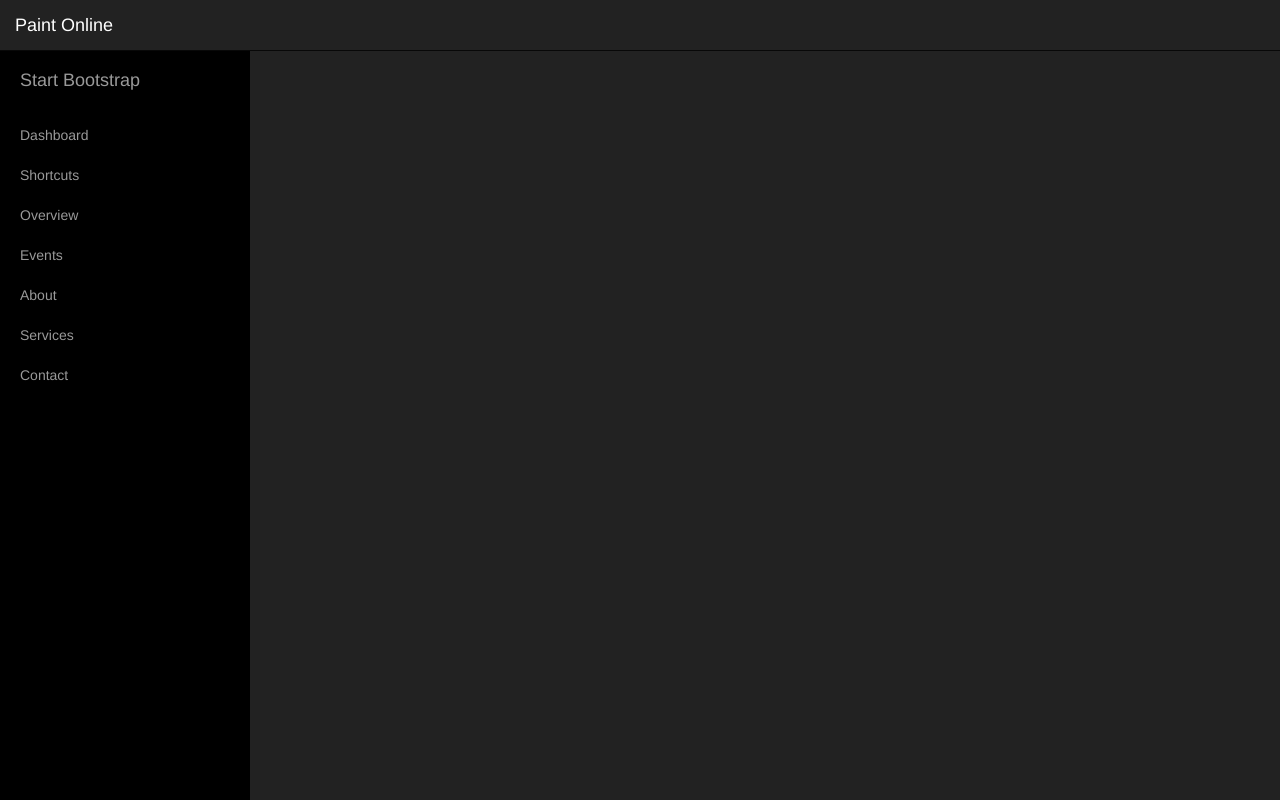
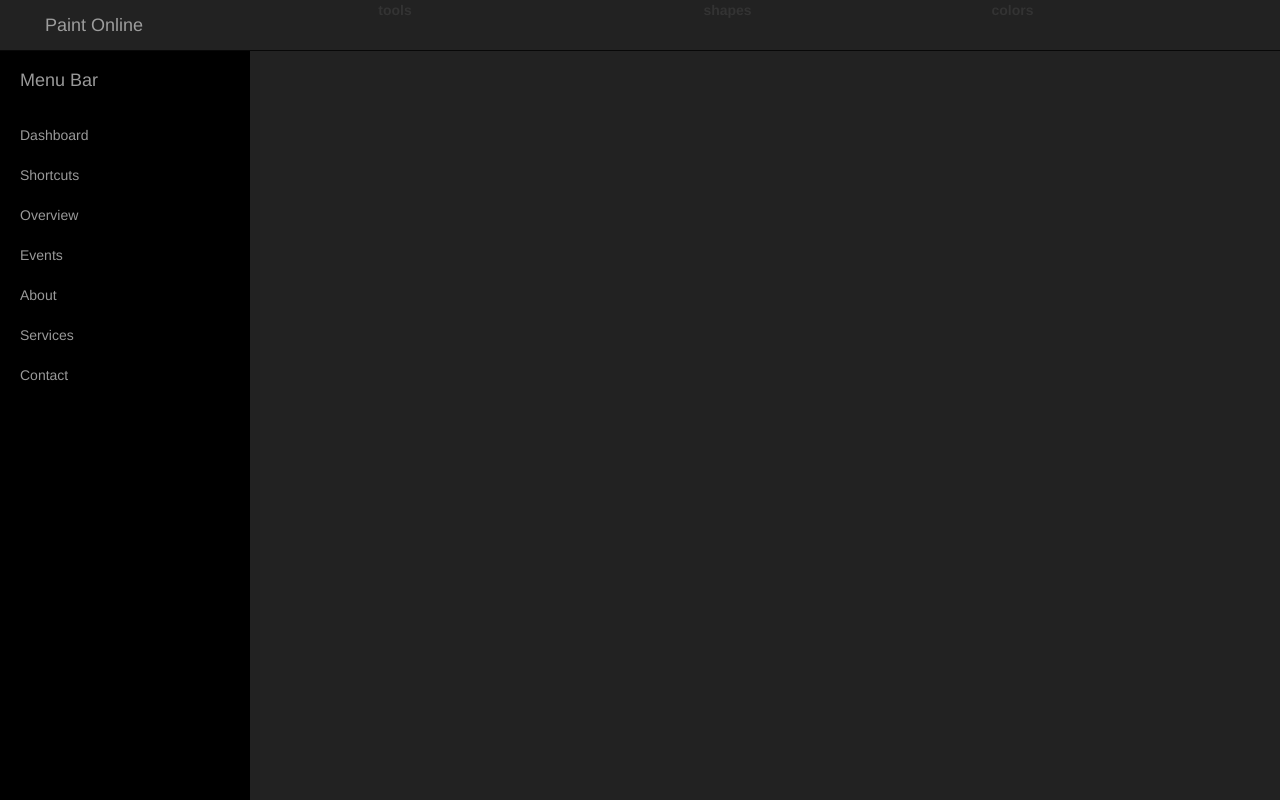
Before and after one commit to F0l2g3tm3n0t/WebProg, a plain HTML site: page paint.html in a window 1280 px wide. Drawn offline with nearby package versions, Linux system fonts and the light colour scheme; files that its build step writes are made by us from their sources.

Commit message:
minor change

```diff
--- a/paint.html
+++ b/paint.html
@@ -4,9 +4,6 @@
 	    <meta charset="utf-8">
 	    <meta http-equiv="X-UA-Compatible" content="IE=edge">
 	    <meta name="viewport" content="width=device-width, initial-scale=1">
-
-	    <title>SB Admin - Bootstrap Admin Template</title>
-
 		<!-- Bootstrap Core CSS -->
 	    <link href="startbootstrap/css/bootstrap.min.css" rel="stylesheet">
 
@@ -32,13 +29,32 @@
 			<nav class="navbar navbar-inverse navbar-fixed-top" role="navigation">
 	            <!-- Brand and toggle get grouped for better mobile display -->
 	            <div class="navbar-header">
-	                <button type="button" class="navbar-toggle" data-toggle="collapse" data-target=".navbar-ex1-collapse">
-	                    <span class="sr-only">Toggle navigation</span>
-	                    <span class="icon-bar"></span>
-	                    <span class="icon-bar"></span>
-	                    <span class="icon-bar"></span>
-	                </button>
-	                <a class="navbar-brand" id="menu-toggle">Paint Online</a>
+	                <div class="container">
+	                	<div class="col-xs-2">
+	                		 <a class="navbar-brand" id="menu-toggle">Paint Online</a>
+	                	</div>
+	                	<div class="col-xs-4">
+	                		<center>
+	                			<label>
+	                				tools
+	                			</label>
+                			</center>
+	                	</div>
+	                	<div class="col-xs-3">
+	                		<center>
+	                			<label>
+	                				shapes
+	                			</label>
+	                		</center>
+	                	</div>
+	                	<div class="col-xs-3">
+	                		<center>
+	                			<label>
+	                				colors
+	                			</label>
+	                		</center>
+	                	</div>
+	                </div>
 	            </div>
 	            <!-- /.navbar-collapse -->
 	        </nav>
@@ -46,9 +62,7 @@
 	        <div id="sidebar-wrapper">
 	            <ul class="sidebar-nav">
 	                <li class="sidebar-brand">
-	                    <a href="#">
-	                        Start Bootstrap
-	                    </a>
+	                    <a href="#">Menu Bar</a>
 	                </li>
 	                <li>
 	                    <a href="#">Dashboard</a>
```
